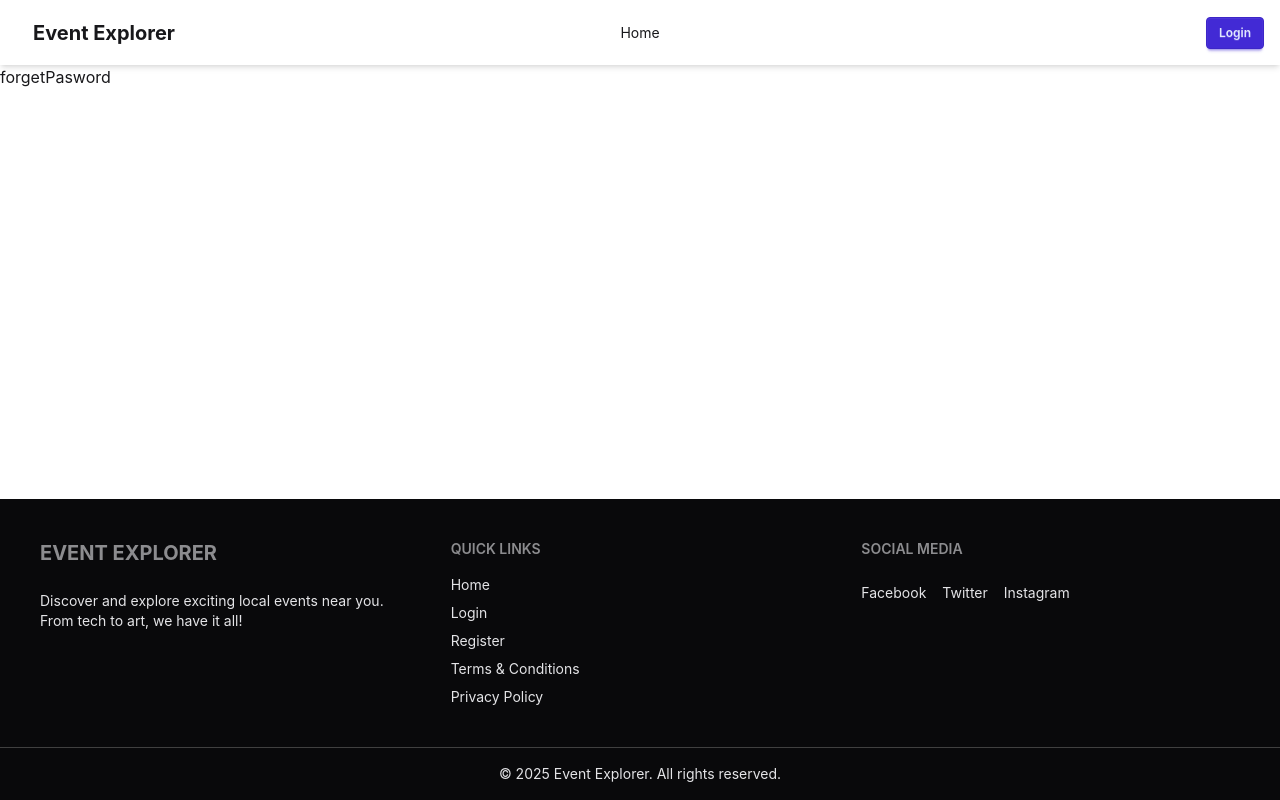
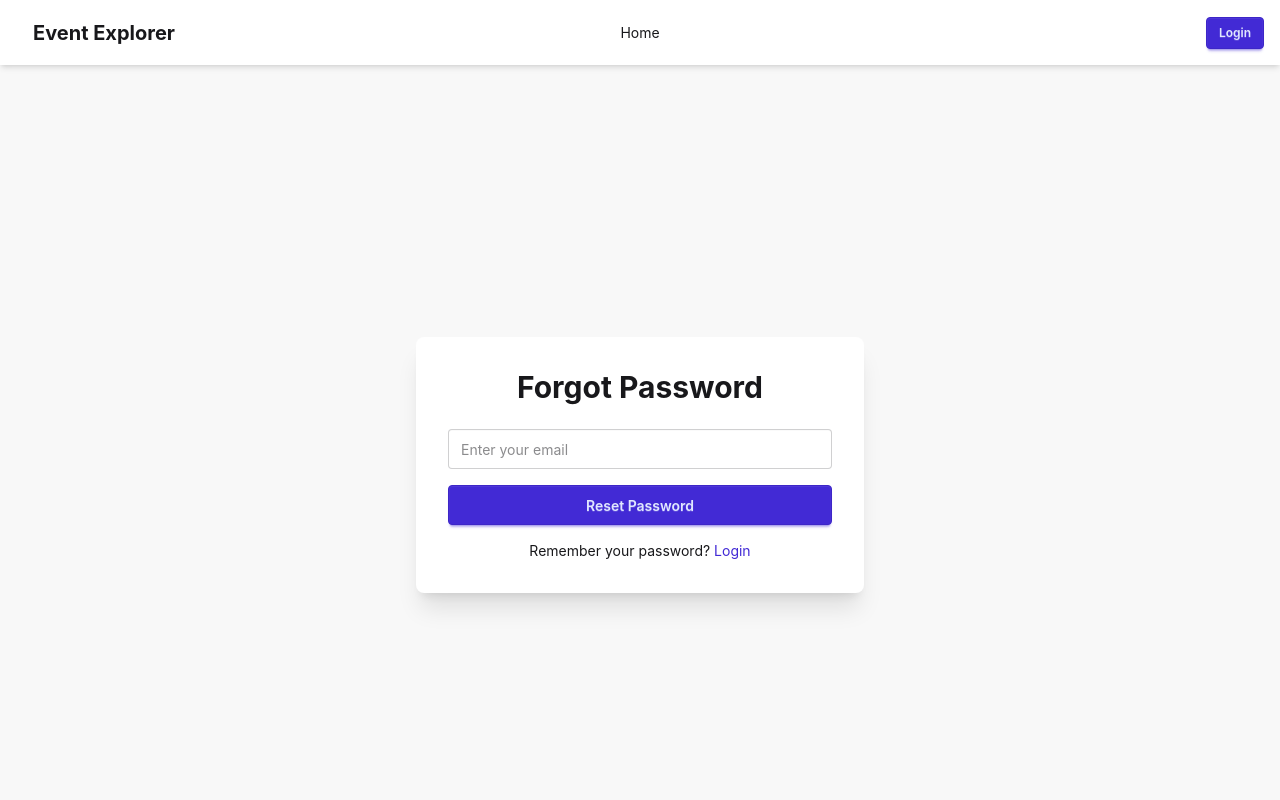
Before and after one commit to minhajulislam999/event-explorer, a React (Vite) app: page /forgot-password in a window 1280 px wide. Shown: the top 800 px of the page. Built offline with nearby package versions, Linux system fonts and the light colour scheme; no server answers.

Commit message:
add forgot password page with email prefill

```diff
--- a/src/pages/ForgetPassword/ForgetPassword.jsx
+++ b/src/pages/ForgetPassword/ForgetPassword.jsx
@@ -1,11 +1,62 @@
-import React from 'react'
+import { useLocation, useNavigate } from "react-router-dom";
+import { sendPasswordResetEmail } from "firebase/auth";
+import { auth } from "../../firebaseConfig";
+import { toast } from "react-toastify";
+import { useState } from "react";
+import useTitle from "../../hooks/useTitle";
+
 
 const ForgetPassword = () => {
+  useTitle("Forgot Password");
+  const location = useLocation();
+  const navigate = useNavigate();
+  const [email, setEmail] = useState(location.state?.email || "");
+
+  const handleReset = (e) => {
+    e.preventDefault();
+
+    if (!email) {
+      return toast.error("Please enter your email!");
+    }
+
+    sendPasswordResetEmail(auth, email)
+      .then(() => {
+        toast.success("Password reset email sent!");
+        window.open("https://mail.google.com", "_blank");
+        navigate("/login");
+      })
+      .catch((err) => toast.error(err.message));
+  };
+
   return (
-    <div>
-      forgetPasword
+    <div className="min-h-screen flex items-center justify-center bg-base-200">
+      <div className="card w-full max-w-md bg-base-100 shadow-xl p-8">
+        <h2 className="text-3xl font-bold text-center mb-6">Forgot Password</h2>
+        <form onSubmit={handleReset} className="flex flex-col gap-4">
+          <input
+            type="email"
+            placeholder="Enter your email"
+            className="input input-bordered w-full"
+            value={email}
+            onChange={(e) => setEmail(e.target.value)}
+            required
+          />
+          <button type="submit" className="btn btn-primary w-full">
+            Reset Password
+          </button>
+        </form>
+        <p className="text-center mt-4 text-sm">
+          Remember your password?{" "}
+          <span
+            onClick={() => navigate("/login")}
+            className="text-primary hover:underline cursor-pointer"
+          >
+            Login
+          </span>
+        </p>
+      </div>
     </div>
-  )
-}
+  );
+};
 
-export default ForgetPassword
+export default ForgetPassword;
```
